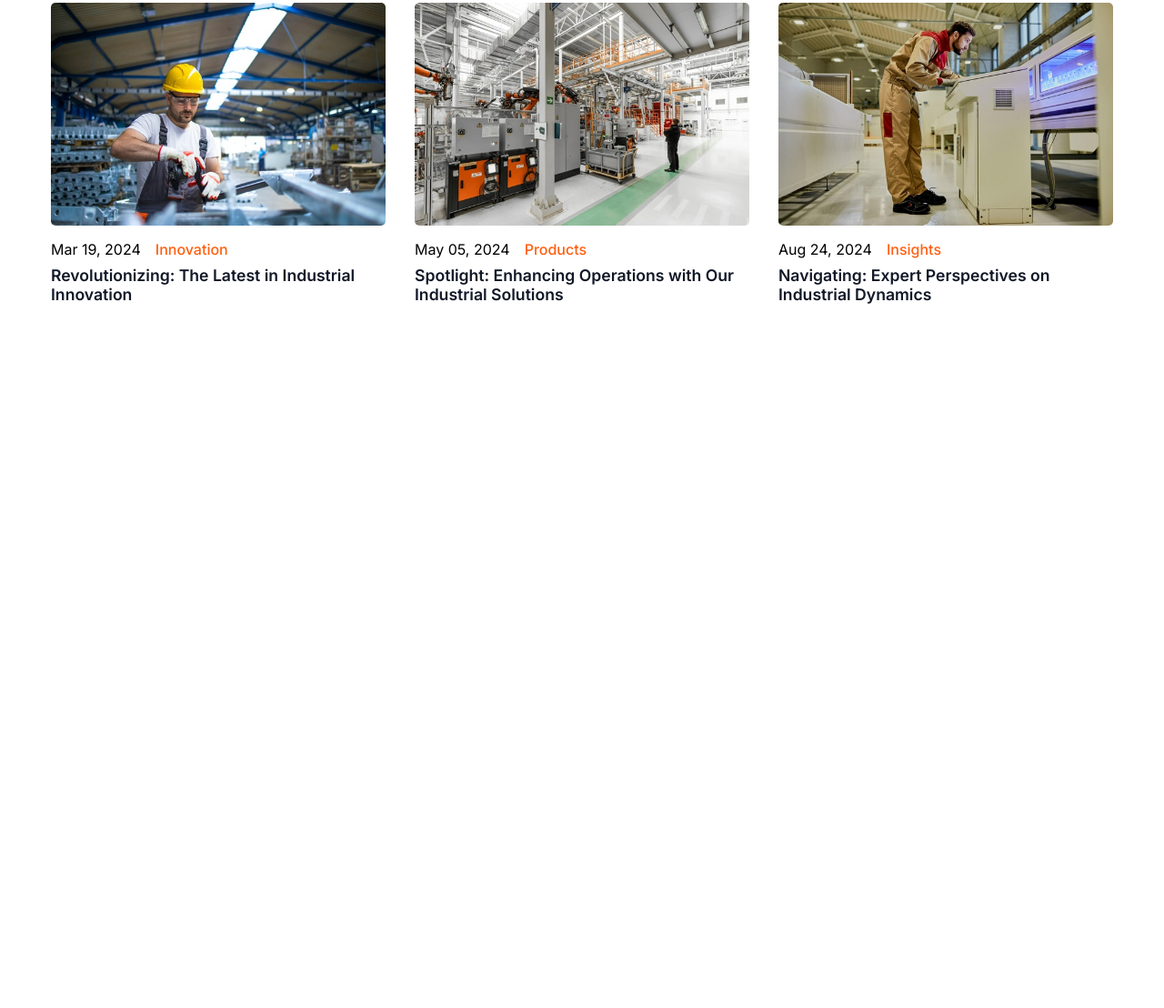
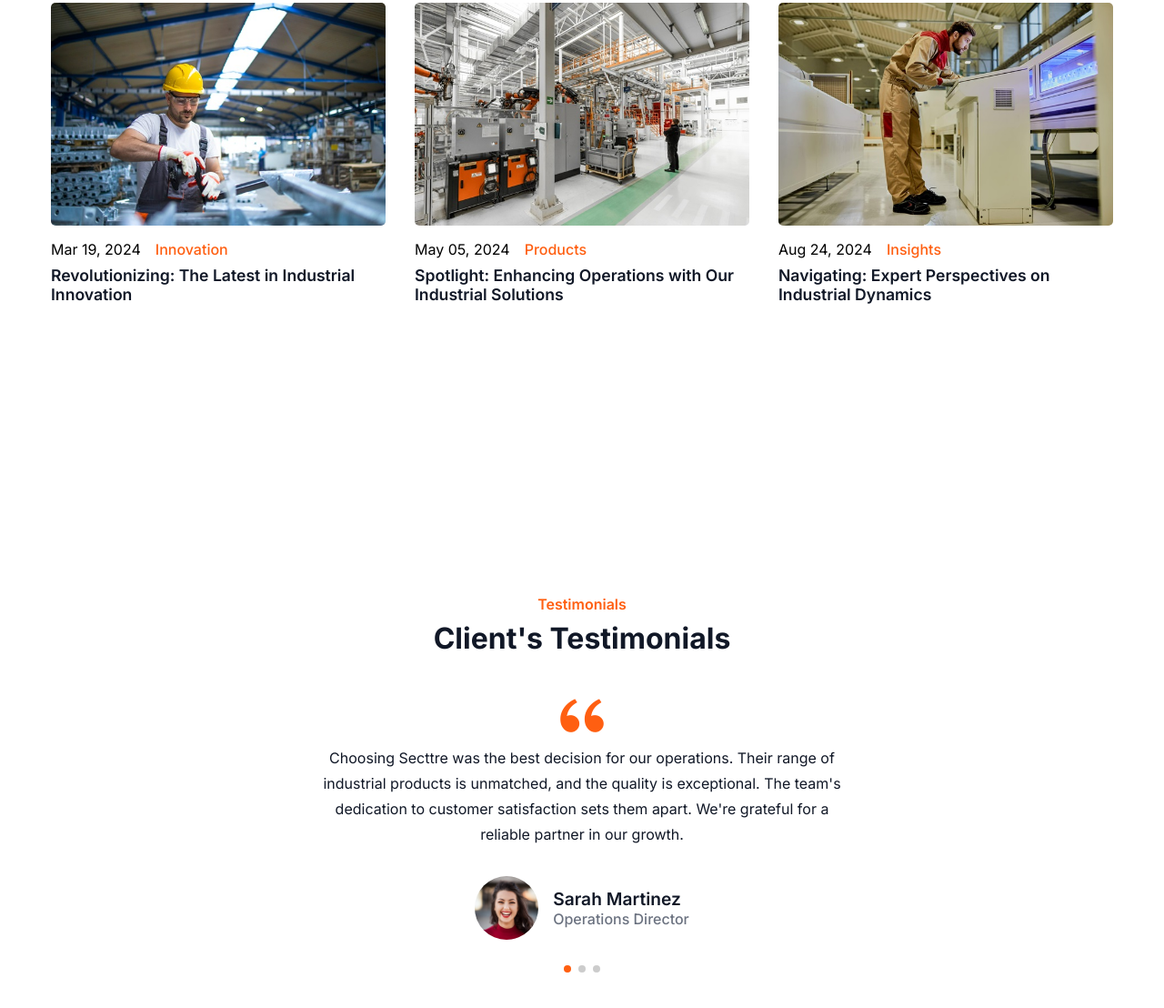
Before and after one commit to SignorPao/html-css-js-6, a plain HTML site: page index.html in a window 1280 px wide. Shown: the part 2508-3616 px from the top of the page at 91% size. Before the commit the page ends 3002 px from the top, so only its background shows below. Drawn offline with nearby package versions, Linux system fonts and the light colour scheme.

Commit message:
client section.

```diff
--- a/index.html
+++ b/index.html
@@ -7,6 +7,10 @@
     <link
       href="https://cdn.jsdelivr.net/npm/remixicon@4.1.0/fonts/remixicon.css"
       rel="stylesheet"
+    />
+    <link
+      rel="stylesheet"
+      href="https://cdn.jsdelivr.net/npm/swiper@11/swiper-bundle.min.css"
     />
     <link rel="stylesheet" href="styles.css" />
   </head>
@@ -175,7 +179,77 @@
       </div>
     </section>
 
+    <section class="section__container client__container" id="client">
+      <h3 class="section__subheader">Testimonials</h3>
+      <h2 class="section__header">Client's Testimonials</h2>
+      <!-- Slider main container -->
+      <div class="swiper">
+        <!-- Additional required wrapper -->
+        <div class="swiper-wrapper">
+          <!-- Slides -->
+          <div class="swiper-slide">
+            <div class="client__card">
+              <span><i class="ri-double-quotes-l"></i></span>
+              <p>
+                Choosing Secttre was the best decision for our operations. Their
+                range of industrial products is unmatched, and the quality is
+                exceptional. The team's dedication to customer satisfaction sets
+                them apart. We're grateful for a reliable partner in our growth.
+              </p>
+              <div class="client__details">
+                <img src="assets/client-1.jpg" alt="client" />
+                <div>
+                  <h4>Sarah Martinez</h4>
+                  <h5>Operations Director</h5>
+                </div>
+              </div>
+            </div>
+          </div>
+          <div class="swiper-slide">
+            <div class="client__card">
+              <span><i class="ri-double-quotes-l"></i></span>
+              <p>
+                Working with Secttre has been a game-changer for our
+                manufacturing process. Their innovative solutions have
+                significantly improved our efficiency, and the level of support
+                we received was outstanding. I highly recommend them to anyone
+                seeking top-notch industrial products.
+              </p>
+              <div class="client__details">
+                <img src="assets/client-2.jpg" alt="client" />
+                <div>
+                  <h4>John Anderson</h4>
+                  <h5>Manufacturing Manager</h5>
+                </div>
+              </div>
+            </div>
+          </div>
+          <div class="swiper-slide">
+            <div class="client__card">
+              <span><i class="ri-double-quotes-l"></i></span>
+              <p>
+                As a maintenance supervisor, I rely on durable and efficient
+                equipment. Secttre delivers on both fronts. The support team is
+                responsive, and their products have greatly reduced downtime.
+                I'm impressed and satisfied with their commitment to excellence.
+              </p>
+              <div class="client__details">
+                <img src="assets/client-3.jpg" alt="client" />
+                <div>
+                  <h4>Emily Turner</h4>
+                  <h5>Maintenance Supervisor</h5>
+                </div>
+              </div>
+            </div>
+          </div>
+        </div>
+        <!-- If we need pagination -->
+        <div class="swiper-pagination"></div>
+      </div>
+    </section>
+
     <script src="https://unpkg.com/scrollreveal"></script>
+    <script src="https://cdn.jsdelivr.net/npm/swiper@11/swiper-bundle.min.js"></script>
     <script src="main.js"></script>
   </body>
 </html>
--- a/main.js
+++ b/main.js
@@ -29,6 +29,13 @@ faq.addEventListener("click", (e) => {
   }
 });
 
+const swiper = new Swiper(".swiper", {
+  loop: true,
+  pagination: {
+    el: ".swiper-pagination",
+  },
+});
+
 const scrollRevealOption = {
   distance: "50px",
   origin: "bottom",
--- a/styles.css
+++ b/styles.css
@@ -329,12 +329,7 @@ nav {
 .section__container :is(.section__subheader, .section__header) {
   text-align: center;
 }
-.article__container {
-}
-.section__subheader {
-}
-.section__header {
-}
+
 .article__grid {
   margin-top: 4rem;
   display: grid;
@@ -367,6 +362,72 @@ nav {
   font-size: 1.1rem;
   font-weight: 600;
   color: var(--text-dark);
+}
+
+.section__container {
+}
+.client__container {
+}
+.section__subheader :is(.section__subheader, .section__header) {
+  text-align: center;
+}
+.section__header {
+}
+.swiper {
+  margin-top: 2rem;
+  width: 100%;
+  padding-bottom: 3rem;
+}
+.swiper-wrapper {
+}
+.swiper-slide {
+}
+.client__card {
+  max-width: 600px;
+  margin-inline: auto;
+  text-align: center;
+}
+
+.client__card span {
+  font-size: 4rem;
+  line-height: 4rem;
+  color: var(--primary-color);
+}
+
+.client__card p {
+  margin-bottom: 2rem;
+  line-height: 1.75rem;
+  color: var(--text-dark);
+}
+.ri-double-quotes-l {
+}
+.client__details {
+  display: flex;
+  align-items: center;
+  justify-content: center;
+  gap: 1rem;
+}
+
+.client__details img {
+  max-width: 70px;
+  border-radius: 100%;
+}
+
+.client__details h4 {
+  font-size: 1.2rem;
+  font-weight: 600;
+  color: var(--text-dark);
+  text-align: left;
+}
+
+.client__details h5 {
+  font-size: 1rem;
+  font-weight: 500;
+  color: var(--text-light);
+  text-align: left;
+}
+.swiper-pagination-bullet-active {
+  background-color: var(--primary-color);
 }
 
 @media screen and (min-width: 540px) {
```
